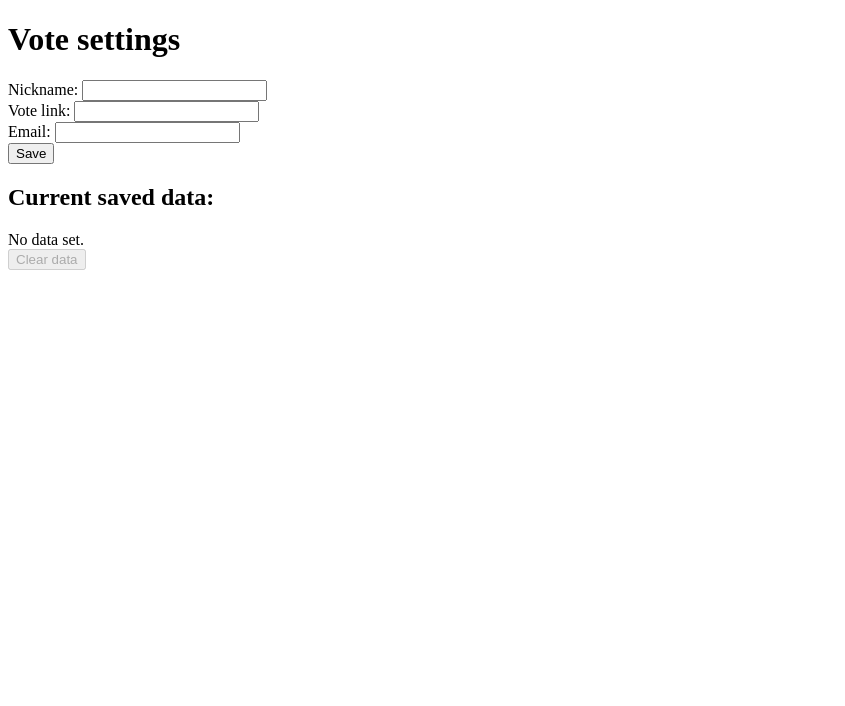
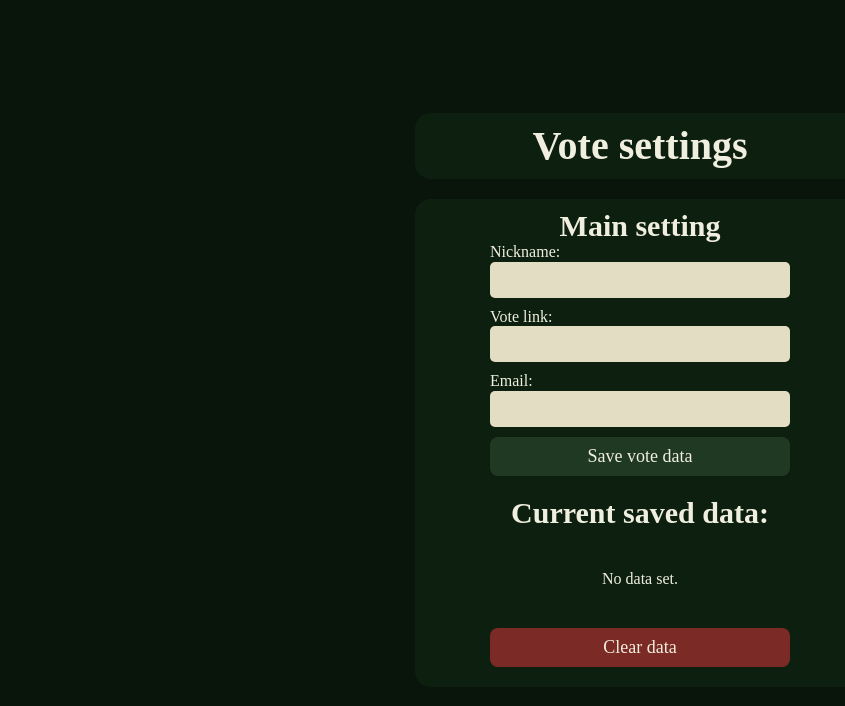
Before and after one commit to La3ert/easy-vote, a browser extension: page html/options.html in a window 1280 px wide. Shown: the whole page, without its empty margins (0-845 px from the left). Drawn offline with Linux system fonts and the light colour scheme.

Commit message:
Add styles for options.html

```diff
--- /dev/null
+++ b/css/options.css
@@ -0,0 +1,557 @@
+@layer  normalize {
+    /*! normalize.css v8.0.1 | MIT License | github.com/necolas/normalize.css */
+
+    /* Document
+       ========================================================================== */
+
+    /**
+     * 1. Correct the line height in all browsers.
+     * 2. Prevent adjustments of font size after orientation changes in iOS.
+     */
+
+    html {
+        line-height: 1.15; /* 1 */
+        -webkit-text-size-adjust: 100%; /* 2 */
+    }
+
+    /* Sections
+       ========================================================================== */
+
+    /**
+     * Remove the margin in all browsers.
+     */
+
+    body {
+        margin: 0;
+    }
+
+    /**
+     * Render the `main` element consistently in IE.
+     */
+
+    main {
+        display: block;
+    }
+
+    /**
+     * Correct the font size and margin on `h1` elements within `section` and
+     * `article` contexts in Chrome, Firefox, and Safari.
+     */
+
+    h1 {
+        font-size: 2em;
+        margin: 0.67em 0;
+    }
+
+    /* Grouping content
+       ========================================================================== */
+
+    /**
+     * 1. Add the correct box sizing in Firefox.
+     * 2. Show the overflow in Edge and IE.
+     */
+
+    hr {
+        box-sizing: content-box; /* 1 */
+        height: 0; /* 1 */
+        overflow: visible; /* 2 */
+    }
+
+    /**
+     * 1. Correct the inheritance and scaling of font size in all browsers.
+     * 2. Correct the odd `em` font sizing in all browsers.
+     */
+
+    pre {
+        font-family: monospace, monospace; /* 1 */
+        font-size: 1em; /* 2 */
+    }
+
+    /* Text-level semantics
+       ========================================================================== */
+
+    /**
+     * Remove the gray background on active links in IE 10.
+     */
+
+    a {
+        background-color: transparent;
+    }
+
+    /**
+     * 1. Remove the bottom border in Chrome 57-
+     * 2. Add the correct text decoration in Chrome, Edge, IE, Opera, and Safari.
+     */
+
+    abbr[title] {
+        border-bottom: none; /* 1 */
+        text-decoration: underline; /* 2 */
+        text-decoration: underline dotted; /* 2 */
+    }
+
+    /**
+     * Add the correct font weight in Chrome, Edge, and Safari.
+     */
+
+    b,
+    strong {
+        font-weight: bolder;
+    }
+
+    /**
+     * 1. Correct the inheritance and scaling of font size in all browsers.
+     * 2. Correct the odd `em` font sizing in all browsers.
+     */
+
+    code,
+    kbd,
+    samp {
+        font-family: monospace, monospace; /* 1 */
+        font-size: 1em; /* 2 */
+    }
+
+    /**
+     * Add the correct font size in all browsers.
+     */
+
+    small {
+        font-size: 80%;
+    }
+
+    /**
+     * Prevent `sub` and `sup` elements from affecting the line height in
+     * all browsers.
+     */
+
+    sub,
+    sup {
+        font-size: 75%;
+        line-height: 0;
+        position: relative;
+        vertical-align: baseline;
+    }
+
+    sub {
+        bottom: -0.25em;
+    }
+
+    sup {
+        top: -0.5em;
+    }
+
+    /* Embedded content
+       ========================================================================== */
+
+    /**
+     * Remove the border on images inside links in IE 10.
+     */
+
+    img {
+        border-style: none;
+    }
+
+    /* Forms
+       ========================================================================== */
+
+    /**
+     * 1. Change the font styles in all browsers.
+     * 2. Remove the margin in Firefox and Safari.
+     */
+
+    button,
+    input,
+    optgroup,
+    select,
+    textarea {
+        font-family: inherit; /* 1 */
+        font-size: 100%; /* 1 */
+        line-height: 1.15; /* 1 */
+        margin: 0; /* 2 */
+    }
+
+    /**
+     * Show the overflow in IE.
+     * 1. Show the overflow in Edge.
+     */
+
+    button,
+    input { /* 1 */
+        overflow: visible;
+    }
+
+    /**
+     * Remove the inheritance of text transform in Edge, Firefox, and IE.
+     * 1. Remove the inheritance of text transform in Firefox.
+     */
+
+    button,
+    select { /* 1 */
+        text-transform: none;
+    }
+
+    /**
+     * Correct the inability to style clickable types in iOS and Safari.
+     */
+
+    button,
+    [type="button"],
+    [type="reset"],
+    [type="submit"] {
+        -webkit-appearance: button;
+    }
+
+    /**
+     * Remove the inner border and padding in Firefox.
+     */
+
+    button::-moz-focus-inner,
+    [type="button"]::-moz-focus-inner,
+    [type="reset"]::-moz-focus-inner,
+    [type="submit"]::-moz-focus-inner {
+        border-style: none;
+        padding: 0;
+    }
+
+    /**
+     * Restore the focus styles unset by the previous rule.
+     */
+
+    button:-moz-focusring,
+    [type="button"]:-moz-focusring,
+    [type="reset"]:-moz-focusring,
+    [type="submit"]:-moz-focusring {
+        outline: 1px dotted ButtonText;
+    }
+
+    /**
+     * Correct the padding in Firefox.
+     */
+
+    fieldset {
+        padding: 0.35em 0.75em 0.625em;
+    }
+
+    /**
+     * 1. Correct the text wrapping in Edge and IE.
+     * 2. Correct the color inheritance from `fieldset` elements in IE.
+     * 3. Remove the padding so developers are not caught out when they zero out
+     *    `fieldset` elements in all browsers.
+     */
+
+    legend {
+        box-sizing: border-box; /* 1 */
+        color: inherit; /* 2 */
+        display: table; /* 1 */
+        max-width: 100%; /* 1 */
+        padding: 0; /* 3 */
+        white-space: normal; /* 1 */
+    }
+
+    /**
+     * Add the correct vertical alignment in Chrome, Firefox, and Opera.
+     */
+
+    progress {
+        vertical-align: baseline;
+    }
+
+    /**
+     * Remove the default vertical scrollbar in IE 10+.
+     */
+
+    textarea {
+        overflow: auto;
+    }
+
+    /**
+     * 1. Add the correct box sizing in IE 10.
+     * 2. Remove the padding in IE 10.
+     */
+
+    [type="checkbox"],
+    [type="radio"] {
+        box-sizing: border-box; /* 1 */
+        padding: 0; /* 2 */
+    }
+
+    /**
+     * Correct the cursor style of increment and decrement buttons in Chrome.
+     */
+
+    [type="number"]::-webkit-inner-spin-button,
+    [type="number"]::-webkit-outer-spin-button {
+        height: auto;
+    }
+
+    /**
+     * 1. Correct the odd appearance in Chrome and Safari.
+     * 2. Correct the outline style in Safari.
+     */
+
+    [type="search"] {
+        -webkit-appearance: textfield; /* 1 */
+        outline-offset: -2px; /* 2 */
+    }
+
+    /**
+     * Remove the inner padding in Chrome and Safari on macOS.
+     */
+
+    [type="search"]::-webkit-search-decoration {
+        -webkit-appearance: none;
+    }
+
+    /**
+     * 1. Correct the inability to style clickable types in iOS and Safari.
+     * 2. Change font properties to `inherit` in Safari.
+     */
+
+    ::-webkit-file-upload-button {
+        -webkit-appearance: button; /* 1 */
+        font: inherit; /* 2 */
+    }
+
+    /* Interactive
+       ========================================================================== */
+
+    /*
+     * Add the correct display in Edge, IE 10+, and Firefox.
+     */
+
+    details {
+        display: block;
+    }
+
+    /*
+     * Add the correct display in all browsers.
+     */
+
+    summary {
+        display: list-item;
+    }
+
+    /* Misc
+       ========================================================================== */
+
+    /**
+     * Add the correct display in IE 10+.
+     */
+
+    template {
+        display: none;
+    }
+
+    /**
+     * Add the correct display in IE 10.
+     */
+
+    [hidden] {
+        display: none;
+    }
+
+}
+
+@layer base {
+    :root {
+
+        /*Body colors*/
+        --color-bg: #09150a;
+        --color-primary: #0d2010;
+
+        /*Button colors*/
+        --color-btn-primary: #203923;
+        --color-btn-primary-hover: #294a2d;
+        --color-btn-secondary: #7c2a25;
+        --color-btn-secondary-hover: #91302a;
+
+
+        /*Text colors*/
+        --color-text-primary: #f0eedf;
+
+        /*Input gap colors*/
+        --color-input-gap: #e3ddc3;
+
+        /*Font families*/
+        --font-family-primary: "Manrope", sans-serif;
+
+        /*Fonts*/
+        --font-size-xl: 40px;
+        --font-size-l: 30px;
+        --font-size-m: 18px;
+        --font-size-s: 16px;
+
+        --font-size-h1: var(--font-size-xl);
+        --font-size-h2: var(--font-size-l);
+        --font-size-h3: var(--font-size-m);
+        --font-size-h4: var(--font-size-s);
+
+        /*Border radius*/
+        --border-radius-primary: 16px;
+    }
+
+    *,
+    *::before,
+    *::after {
+        margin: 0;
+        padding: 0;
+        box-sizing: border-box;
+    }
+
+    h1 {
+        font-size: var(--font-size-h1);
+    }
+    h2 {
+        font-size: var(--font-size-h2);
+    }
+    h3 {
+        font-size: var(--font-size-h3);
+    }
+    h4 {
+        font-size: var(--font-size-h4);
+    }
+
+    html {
+        height: 100%;
+    }
+
+    body {
+        min-height: 100vh; /* заполняет весь экран */
+        display: flex;
+        align-items: center;
+        justify-content: center;
+        background-color: var(--color-bg);
+        color: var(--color-text-primary);
+    }
+
+    .settings-title {
+        display: block;
+        width: 100%;
+        max-width: 450px;
+        box-sizing: border-box;
+        color: var(--color-text-primary);
+        background-color: var(--color-primary);
+        padding: 10px 20px;
+        border-radius: var(--border-radius-primary);
+    }
+
+
+    .data-section {
+        display: flex;
+        flex-direction: column;
+        background-color: var(--color-primary) ;
+        border-radius: var(--border-radius-primary);
+        width: 100%;
+        max-width: 450px;
+        box-sizing: border-box;
+    }
+
+    .settings-container {
+        display: flex;
+        flex-direction: column;
+        align-items: center;
+        justify-content: center;
+        gap: 20px;
+        padding: 20px;
+        max-width: 600px;
+        width: 100%;
+    }
+
+    .settings-title {
+        font-size: var(--font-size-h1);
+        display: flex;
+        align-items: center;
+        justify-content: center;
+    }
+
+    .form-title {
+        margin-top: 10px;
+    }
+
+    .settings-form {
+        display: flex;
+        flex-direction: column;
+        align-items: center;
+    }
+
+    .form-group {
+        display: flex;
+        flex-direction: column;
+        margin-bottom: 10px;
+    }
+
+    .form-label {
+        font-size: var(--font-size-s);
+    }
+
+    .form-input {
+        background-color: var(--color-input-gap);
+        border: none;
+        border-radius: 5px;
+        padding: 10px;
+        font-size: 14px;
+        width: 300px;
+    }
+
+    .current-data-section {
+        display: flex;
+        flex-direction: column;
+        align-items: center;
+        justify-content: center;
+        gap: 20px;
+        padding: 20px;
+        width: 100%;
+    }
+
+    .current-data {
+        display: flex;
+        flex-direction: column;
+        align-items: center;
+        justify-content: center;
+        font-size: var(--font-size-s);
+        background-color: var(--color-primary);
+        border-radius: var(--border-radius-primary);
+        padding: 20px;
+        width: 100%;
+    }
+}
+
+@layer components {
+    .btn {
+        --btn-display: inline-flex;
+        --btn-font-size: var(--font-size-m);
+        --btn-text-color: var(--color-text-primary);
+        --btn-base-bg-color: var(--color-btn-primary);
+        --btn-base-padding: 9px 12px;
+        --btn-base-border-radius: 8px;
+        --btn-base-border: none;
+        --btn-base-border-color: none;
+        --btn-hover-bg-color: var(--color-btn-primary-hover);
+        --btn-white-space: nowrap;
+
+        display: var(--btn-display);
+        font-size: var(--btn-font-size);
+        color: var(--btn-text-color);
+        background-color: var(--btn-base-bg-color);
+        padding: var(--btn-base-padding);
+        border-radius: var(--btn-base-border-radius);
+        border: var(--btn-base-border);
+        border-color: var(--btn-base-border-color);
+        cursor: pointer;
+        justify-content: center;
+        align-items: center;
+        text-align: center;
+        text-decoration: none;
+        white-space: var(--btn-white-space);
+        transition: background-color 0.5s;
+        width: 300px;
+
+        &:hover {
+            background-color: var(--btn-hover-bg-color);
+        }
+        &.btn-clear {
+            --btn-base-bg-color: var(--color-btn-secondary);
+            --btn-hover-bg-color: var(--color-btn-secondary-hover);
+        }
+    }
+
+}
--- a/html/options.html
+++ b/html/options.html
@@ -4,12 +4,20 @@
     <meta charset="UTF-8">
     <title>Easy Vote Settings</title>
     <meta name="viewport" content="width=device-width, initial-scale=1.0">
+    <link rel="stylesheet" href="../css/options.css">
 </head>
+
+
 <body>
 <main class="settings-container">
+
     <h1 class="settings-title">Vote settings</h1>
 
+    <div class="data-section">
         <form id="settingsForm" class="settings-form">
+
+            <h2 class="form-title">Main setting</h2>
+
             <div class="form-group">
                 <label for="nickname" class="form-label">Nickname:</label>
                 <input type="text" id="nickname" class="form-input" required>
@@ -25,15 +33,18 @@
                 <input type="email" id="email" class="form-input" required>
             </div>
 
-        <button type="submit" class="btn-save">Save</button>
+            <button type="submit" class="btn">Save vote data</button>
             <p id="status" class="form-status" aria-live="polite"></p>
+
         </form>
 
-    <section class="current-data-section" id="currentDataSection">
+        <div class="current-data-section" id="currentDataSection">
             <h2 class="current-data-title">Current saved data:</h2>
             <div id="currentData" class="current-data"></div>
-        <button id="clearData" class="btn-clear">Clear data</button>
-    </section>
+            <button id="clearData" class="btn btn-clear">Clear data</button>
+        </div>
+    </div>
+
 </main>
 
 <script src="../js/options.js"></script>
--- a/js/options.js
+++ b/js/options.js
@@ -57,20 +57,34 @@ document.getElementById("clearData").addEventListener("click", (e) => {
     });
 });
 
+// js/options.js (заменить существующую функцию showCurrentData)
 function showCurrentData() {
     chrome.storage.sync.get(['nickname', 'voteLink', 'email', 'lastVoteDate'], (data) => {
         const display = document.getElementById('currentData');
-        display.textContent = `
-            Nickname: ${data.nickname || 'not set'}
-            Vote link: ${data.voteLink || 'not set'}
-            Email: ${data.email || 'not set'}
-            Last Vote Date: ${data.lastVoteDate || 'never voted'}
-            `;
+        display.innerHTML = ''; // очистить контейнер
 
-        document.getElementById('clearData').disabled = false;
         if (!data.nickname && !data.voteLink && !data.email) {
             display.textContent = 'No data set.';
             document.getElementById('clearData').disabled = true;
+            return;
         }
+
+        const lines = [
+            `Nickname: ${data.nickname || 'not set'}`,
+            `Vote link: ${data.voteLink || 'not set'}`,
+            `Email: ${data.email || 'not set'}`,
+            `Last Vote Date: ${data.lastVoteDate || 'never voted'}`
+        ];
+
+        // Разбиваем каждую строку на подстроки, если внутри есть переводы строки
+        const finalLines = lines.flatMap(line => line.split(/\r?\n/));
+
+        finalLines.forEach(line => {
+            const row = document.createElement('div');
+            row.textContent = line; // безопасно, без HTML-инъекций
+            display.appendChild(row);
+        });
+
+        document.getElementById('clearData').disabled = false;
     });
 }
--- a/package.json
+++ b/package.json
@@ -9,5 +9,8 @@
   "private": true,
   "devDependencies": {
     "@types/chrome": "^0.1.12"
+  },
+  "dependencies": {
+    "normalize.css": "^8.0.1"
   }
 }
```
Also changed, not shown: html/popup.html (deleted, +0 -13 lines), manifest.json, 1 other file. Lines whose indentation alone changed are shown as unchanged.
